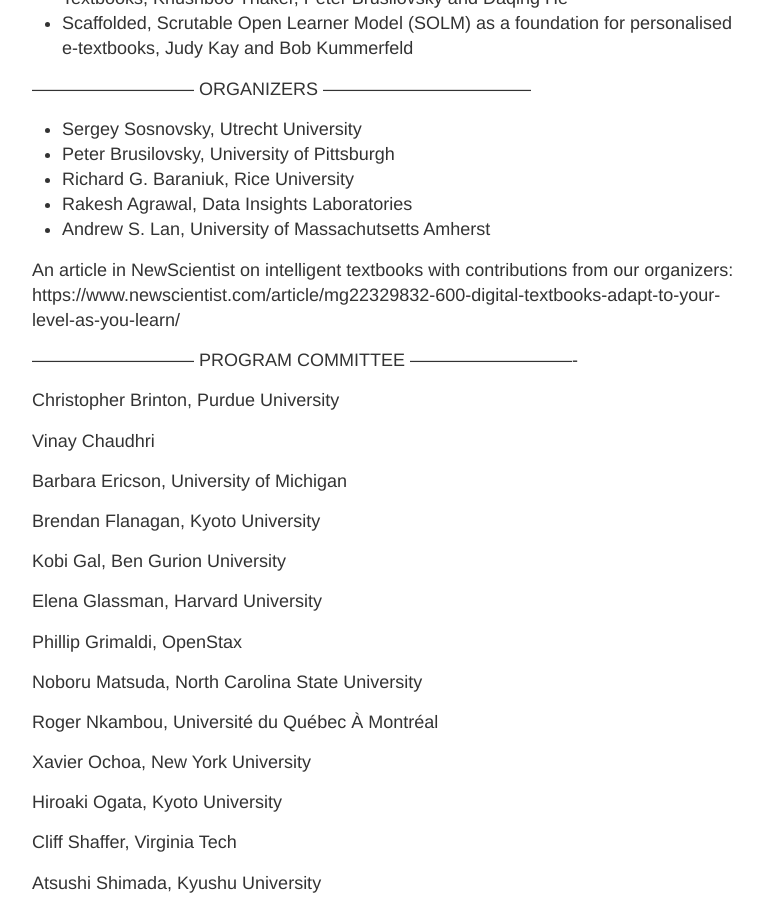
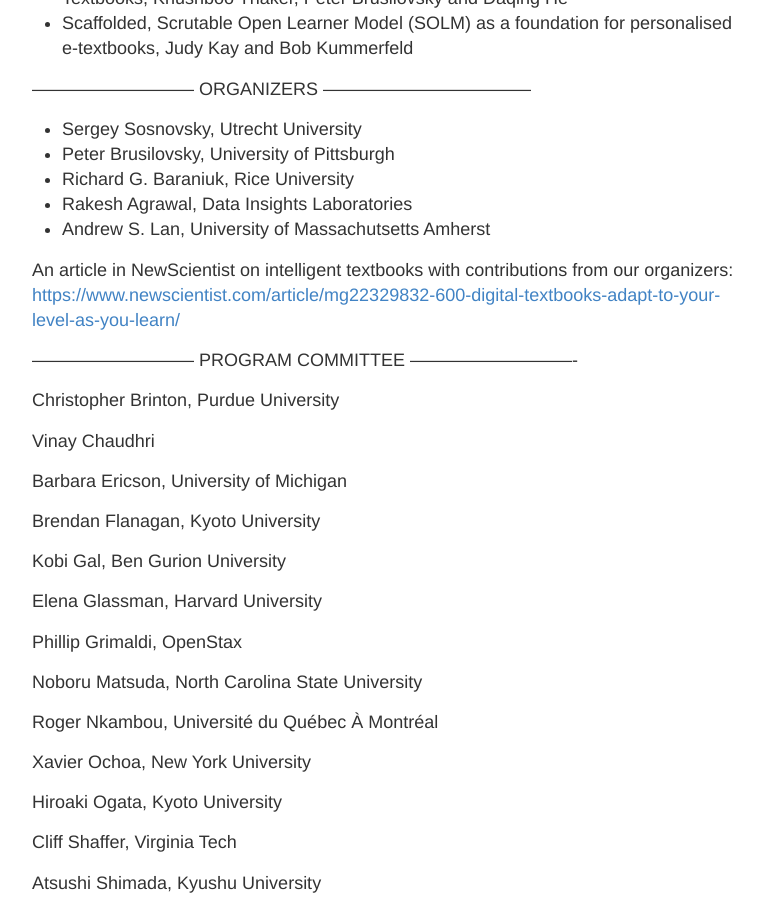
Before and after one commit to ml4ed/ml4ed.github.io, a Jekyll site: the page built from _posts/2019-03-21-2019-AIED-workshop.md, in a window 1280 px wide and 900 px high, scrolled down 2626 px. Shown: the whole window, without its empty margins (248-1011 px from the left). Built offline with Jekyll 4.4.1, drawn with Linux system fonts in a browser that asks for light colours; part of the change alters nothing that is shown.

```diff
--- a/_posts/2019-03-21-2019-AIED-workshop.md
+++ b/_posts/2019-03-21-2019-AIED-workshop.md
@@ -99,7 +99,7 @@ Short papers/talks
 * Andrew S. Lan, University of Massachutsetts Amherst
 
 An article in NewScientist on intelligent textbooks with contributions from our organizers:
-https://www.newscientist.com/article/mg22329832-600-digital-textbooks-adapt-to-your-level-as-you-learn/
+[https://www.newscientist.com/article/mg22329832-600-digital-textbooks-adapt-to-your-level-as-you-learn/](https://www.newscientist.com/article/mg22329832-600-digital-textbooks-adapt-to-your-level-as-you-learn/)
 
 --------------------------- PROGRAM COMMITTEE ----------------------------
 
```
